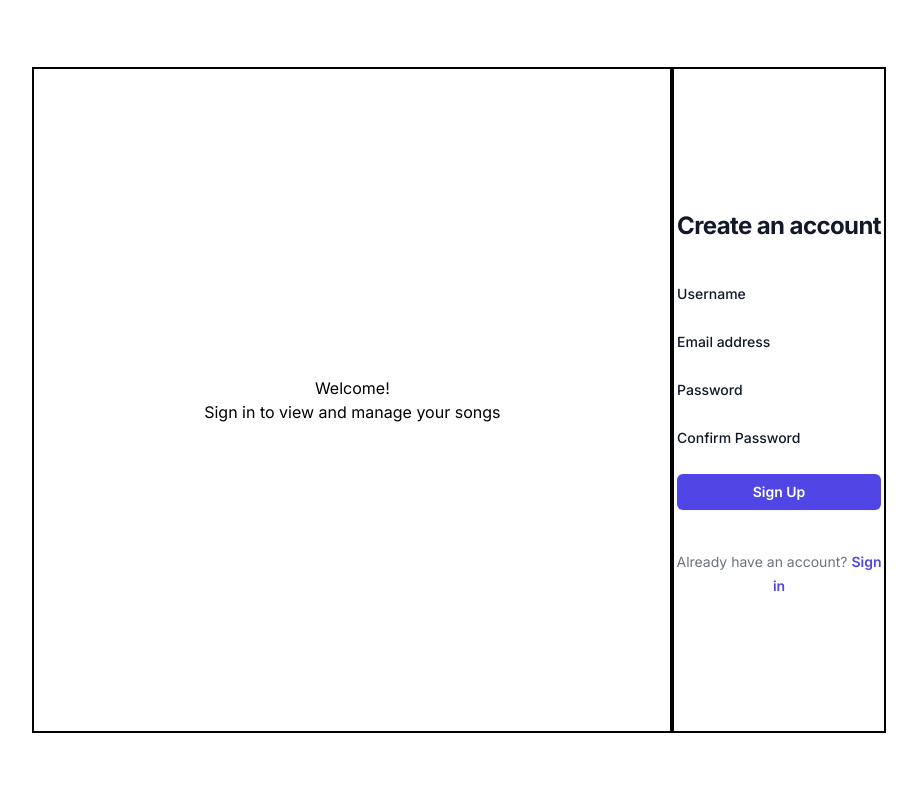
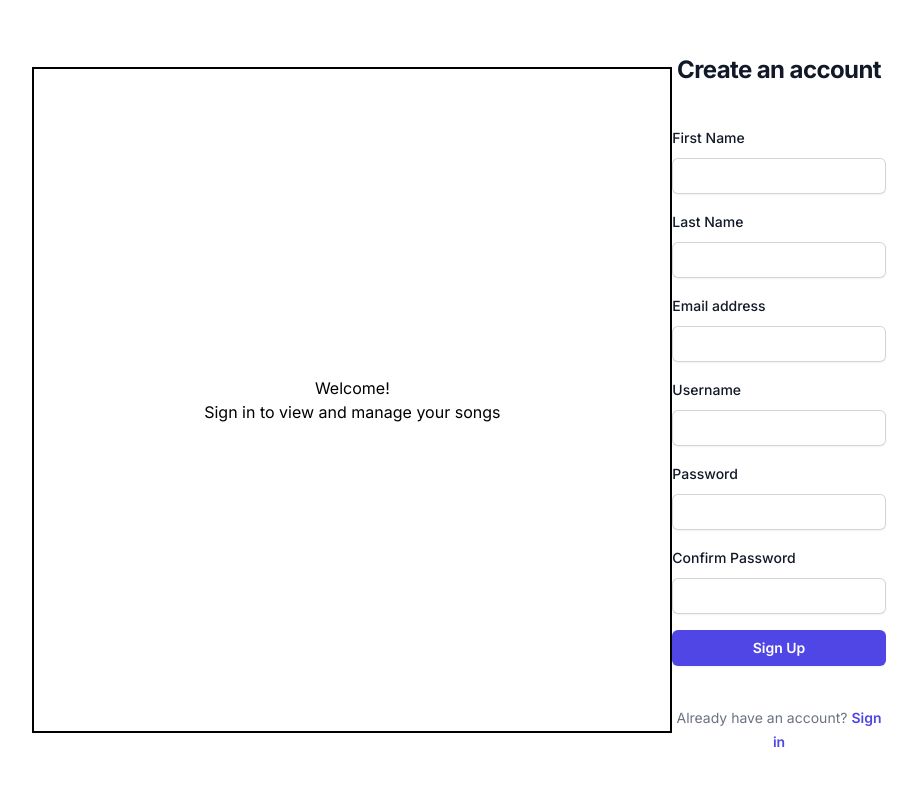
Before and after one commit to Kaleb-cpu/pure, a Next.js app: page / in a window 1280 px wide. Both pictures are taken after a click on the link "Create account". Shown: the top 786 px of the page, without its empty margins (181-1098 px from the left). Built offline with nearby package versions, Linux system fonts and the light colour scheme.

Commit message:
form validated

```diff
--- a/package.json
+++ b/package.json
@@ -12,7 +12,8 @@
     "@tailwindcss/forms": "^0.5.7",
     "next": "14.2.3",
     "react": "^18",
-    "react-dom": "^18"
+    "react-dom": "^18",
+    "react-hook-form": "^7.51.4"
   },
   "devDependencies": {
     "eslint": "^8",
--- a/src/app/globals.css
+++ b/src/app/globals.css
@@ -1,3 +1,4 @@
+@import url('https://fonts.googleapis.com/css2?family=Raleway:ital,wght@0,100..900;1,100..900&display=swap');
 @tailwind base;
 @tailwind components;
 @tailwind utilities;
--- a/src/components/SignIn.js
+++ b/src/components/SignIn.js
@@ -1,7 +1,15 @@
 import React from "react";
 import Image from "next/image";
+import { useForm } from "react-hook-form";
+
 
 const Form = () => {
+
+  const { register,
+          handleSubmit
+        } = useForm();
+
+
   return (
     <div class="flex flex-col items-center">
       <div class="flex flex-col justify-center items-center">
@@ -12,16 +20,16 @@ const Form = () => {
       </div>
 
       <div class="mt-10 sm:mx-auto sm:w-full sm:max-w-sm">
-        <form class="space-y-6" action="#" method="POST">
+        <form onSubmit={handleSubmit((data) => console.log(data))}  class="space-y-6" action="#" method="POST">
           <div>
             <label
-              for="email"
+              for="username"
               class="block text-sm font-medium leading-6 text-gray-900"
             >
-              Email address
+              Username
             </label>
             <div class="mt-2">
-              {/* <input id="email" name="email" type="email" autocomplete="email" required class="block w-full rounded-md border-0 py-1.5 text-gray-900 shadow-sm ring-1 ring-inset ring-gray-300 placeholder:text-gray-400 focus:ring-2 focus:ring-inset focus:ring-indigo-600 sm:text-sm sm:leading-6"> */}
+              <input {...register("username")} id="username" name="username" type="text" autocomplete="email" required class="block w-full rounded-md border-0 py-1.5 text-gray-900 shadow-sm ring-1 ring-inset ring-gray-300 placeholder:text-gray-400 focus:ring-2 focus:ring-inset focus:ring-indigo-600 sm:text-sm sm:leading-6"/>
             </div>
           </div>
 
@@ -43,7 +51,7 @@ const Form = () => {
               </div>
             </div>
             <div class="mt-2">
-              {/* <input id="password" name="password" type="password" autocomplete="current-password" required class="block w-full rounded-md border-0 py-1.5 text-gray-900 shadow-sm ring-1 ring-inset ring-gray-300 placeholder:text-gray-400 focus:ring-2 focus:ring-inset focus:ring-indigo-600 sm:text-sm sm:leading-6"> */}
+              <input {...register("password")} id="password" name="password" type="password" autocomplete="current-password" required class="block w-full rounded-md border-0 py-1.5 text-gray-900 shadow-sm ring-1 ring-inset ring-gray-300 placeholder:text-gray-400 focus:ring-2 focus:ring-inset focus:ring-indigo-600 sm:text-sm sm:leading-6"/>
             </div>
           </div>
 
--- a/src/components/SignUp.js
+++ b/src/components/SignUp.js
@@ -1,7 +1,20 @@
 import React from "react";
 import Image from "next/image";
+import { useForm } from "react-hook-form";
 
 const Form = () => {
+  // functions that handle the form using react-hook-form
+  const {
+    register,
+    handleSubmit,
+    formState: { errors },
+  } = useForm();
+
+  // onSubmit function that handles onSubmit using handleSubmit function
+  const onSubmit = (data) => {
+    console.log(data);
+  };
+
   return (
     <div class="flex flex-col items-center">
       <div class="flex flex-col justify-center items-center">
@@ -12,16 +25,62 @@ const Form = () => {
       </div>
 
       <div class="mt-10 sm:mx-auto sm:w-full sm:max-w-sm">
-        <form class="space-y-6" action="#" method="POST">
+        <form
+          onSubmit={handleSubmit(onSubmit)}
+          class="space-y-4"
+          action="#"
+          method="POST"
+        >
           <div>
             <label
-              for="username"
+              for="name"
               class="block text-sm font-medium leading-6 text-gray-900"
             >
-              Username
+              First Name
             </label>
             <div class="mt-2">
-              {/* <input id="username" name="username" type="username" autocomplete="username" required class="block w-full rounded-md border-0 py-1.5 text-gray-900 shadow-sm ring-1 ring-inset ring-gray-300 placeholder:text-gray-400 focus:ring-2 focus:ring-inset focus:ring-indigo-600 sm:text-sm sm:leading-6"> */}
+              <input
+                {...register("firstName", {
+                  required: "Please enter your first name",
+                  minLength: {
+                    value: 2,
+                    message: "Please enter a valid first name",
+                  },
+                })}
+                type="text"
+                class="block w-full rounded-md border-0 py-1.5 text-gray-900 shadow-sm ring-1 ring-inset ring-gray-300 placeholder:text-gray-400 focus:ring-2 focus:ring-inset focus:ring-indigo-600 sm:text-sm sm:leading-6"
+              />
+              {errors.firstName && (
+                <div className="text-red-500 font-error">
+                  {errors.firstName.message}
+                </div>
+              )}
+            </div>
+          </div>
+          <div>
+            <label
+              for="name"
+              class="block text-sm font-medium leading-6 text-gray-900"
+            >
+              Last Name
+            </label>
+            <div class="mt-2">
+              <input
+                {...register("lastName", {
+                  required: "Please enter your last name",
+                  minLength: {
+                    value: 2,
+                    message: "Please enter a valid last name",
+                  },
+                })}
+                type="text"
+                class="block w-full rounded-md border-0 py-1.5 text-gray-900 shadow-sm ring-1 ring-inset ring-gray-300 placeholder:text-gray-400 focus:ring-2 focus:ring-inset focus:ring-indigo-600 sm:text-sm sm:leading-6"
+              />
+              {errors.lastName && (
+                <div className="text-red-500 font-error">
+                  {errors.lastName.message}
+                </div>
+              )}
             </div>
           </div>
 
@@ -33,7 +92,46 @@ const Form = () => {
               Email address
             </label>
             <div class="mt-2">
-              {/* <input id="email" name="email" type="email" autocomplete="email" required class="block w-full rounded-md border-0 py-1.5 text-gray-900 shadow-sm ring-1 ring-inset ring-gray-300 placeholder:text-gray-400 focus:ring-2 focus:ring-inset focus:ring-indigo-600 sm:text-sm sm:leading-6"> */}
+              <input
+                {...register("email", {
+                  required: "Please enter your email address",
+                  pattern: {
+                    value: /^\S+@\S+\.\S{2,}$/i,
+                    message: "Invalid Email",
+                  },
+                })}
+                id="email"
+                name="email"
+                type="email"
+                autocomplete="email"
+                class="block w-full rounded-md border-0 py-1.5 text-gray-900 shadow-sm ring-1 ring-inset ring-gray-300 placeholder:text-gray-400 focus:ring-2 focus:ring-inset focus:ring-indigo-600 sm:text-sm sm:leading-6"
+              />
+              {errors.email && (
+                <div className="text-red-500">{errors.email.message}</div>
+              )}
+            </div>
+          </div>
+
+          <div>
+            <label
+              for="username"
+              class="block text-sm font-medium leading-6 text-gray-900"
+            >
+              Username
+            </label>
+            <div class="mt-2">
+              <input
+                {...register("username", {
+                  required: "Please enter your username",
+                  message: "Please enter a valid username",
+                })}
+                type="text"
+                autocomplete="username"
+                class="block w-full rounded-md border-0 py-1.5 text-gray-900 shadow-sm ring-1 ring-inset ring-gray-300 placeholder:text-gray-400 focus:ring-2 focus:ring-inset focus:ring-indigo-600 sm:text-sm sm:leading-6"
+              />
+              {errors.username && (
+                <div className="text-red-500">{errors.username.message}</div>
+              )}
             </div>
           </div>
 
@@ -45,25 +143,42 @@ const Form = () => {
               >
                 Password
               </label>
-
             </div>
             <div class="mt-2">
-              {/* <input id="password" name="password" type="password" autocomplete="current-password" required class="block w-full rounded-md border-0 py-1.5 text-gray-900 shadow-sm ring-1 ring-inset ring-gray-300 placeholder:text-gray-400 focus:ring-2 focus:ring-inset focus:ring-indigo-600 sm:text-sm sm:leading-6"> */}
+              <input
+                {...register("password", {
+                  required: "Please enter your password",
+                  minLength: {
+                    value: 8,
+                    message: "Password must have atleast 8 characters ",
+                  },
+                })}
+                type="password"
+
+                class="block w-full rounded-md border-0 py-1.5 text-gray-900 shadow-sm ring-1 ring-inset ring-gray-300 placeholder:text-gray-400 focus:ring-2 focus:ring-inset focus:ring-indigo-600 sm:text-sm sm:leading-6"
+              />
+              {errors.password && (
+                <div className="text-red-500">{errors.password.message}</div>
+              )}
             </div>
           </div>
 
           <div>
             <div class="flex items-center justify-between">
               <label
-                for="confirm-password"
+                for="password"
                 class="block text-sm font-medium leading-6 text-gray-900"
               >
                 Confirm Password
               </label>
-
             </div>
             <div class="mt-2">
-              {/* <input id="confirm-password" name="confirm-password" type="confirm-password" autocomplete="current-password" required class="block w-full rounded-md border-0 py-1.5 text-gray-900 shadow-sm ring-1 ring-inset ring-gray-300 placeholder:text-gray-400 focus:ring-2 focus:ring-inset focus:ring-indigo-600 sm:text-sm sm:leading-6"> */}
+              <input
+                {...register("confirmPassword")}
+                type="password"
+
+                class="block w-full rounded-md border-0 py-1.5 text-gray-900 shadow-sm ring-1 ring-inset ring-gray-300 placeholder:text-gray-400 focus:ring-2 focus:ring-inset focus:ring-indigo-600 sm:text-sm sm:leading-6"
+              />
             </div>
           </div>
 
--- a/src/components/Welcome.js
+++ b/src/components/Welcome.js
@@ -19,7 +19,7 @@ const Welcome = () => {
         <h1>Welcome!</h1>
         <h3>Sign in to view and manage your songs</h3>
       </div>
-      <div className="flex flex-col justify-center items-center border-2 border-black h-5/6 w-1/6">
+      <div className="flex flex-col justify-center items-center h-5/6 w-1/6">
         {signin ? <SignIn /> : <SignUp />}
 
         <div onClick={handleTogglePage}>
--- a/tailwind.config.js
+++ b/tailwind.config.js
@@ -1,4 +1,5 @@
 /** @type {import('tailwindcss').Config} */
+
 module.exports = {
   content: [
     "./src/pages/**/*.{js,ts,jsx,tsx,mdx}",
@@ -15,6 +16,10 @@ module.exports = {
 
       colors: {
         'primary': 'FFEDDF'
+      },
+
+      fontFamily: {
+        'error': ['Raleway']
       }
     },
   },
```
Also changed, not shown: 1 other file (tests, documents, lock files or other folders).
